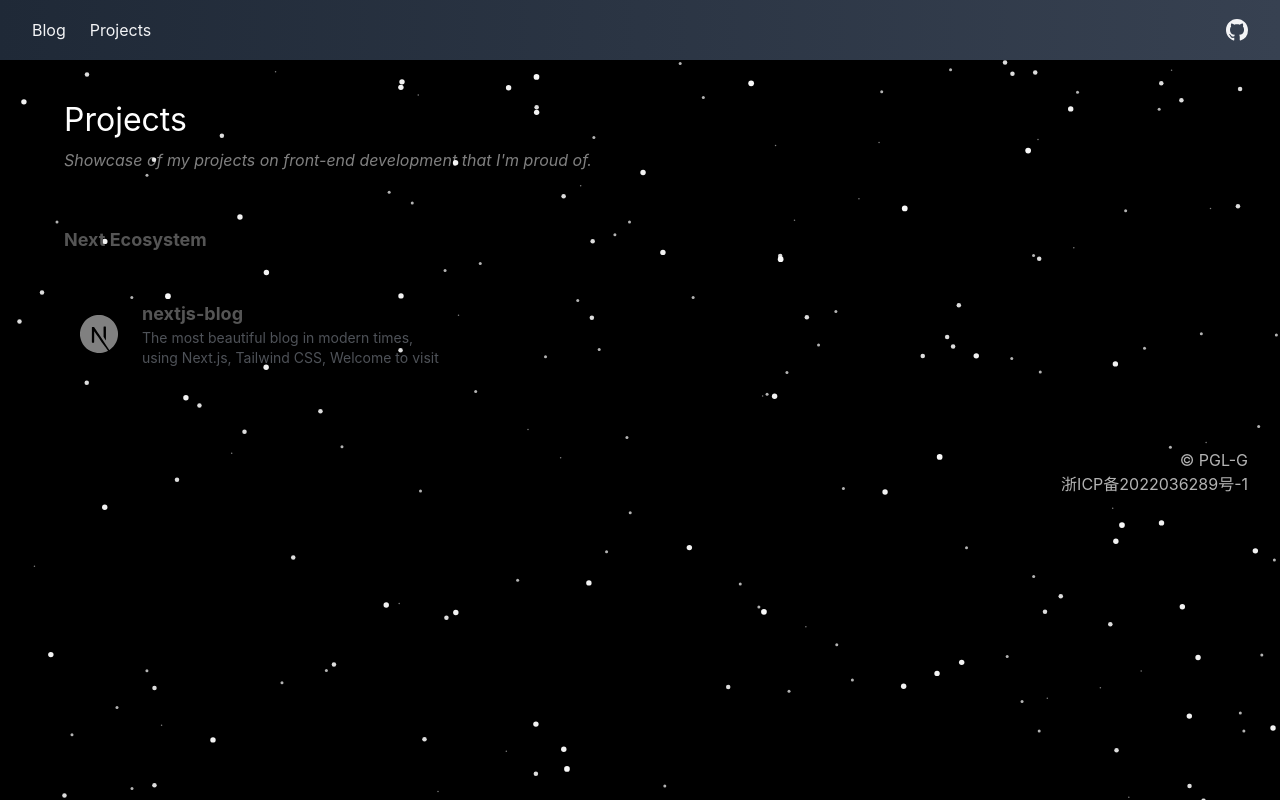
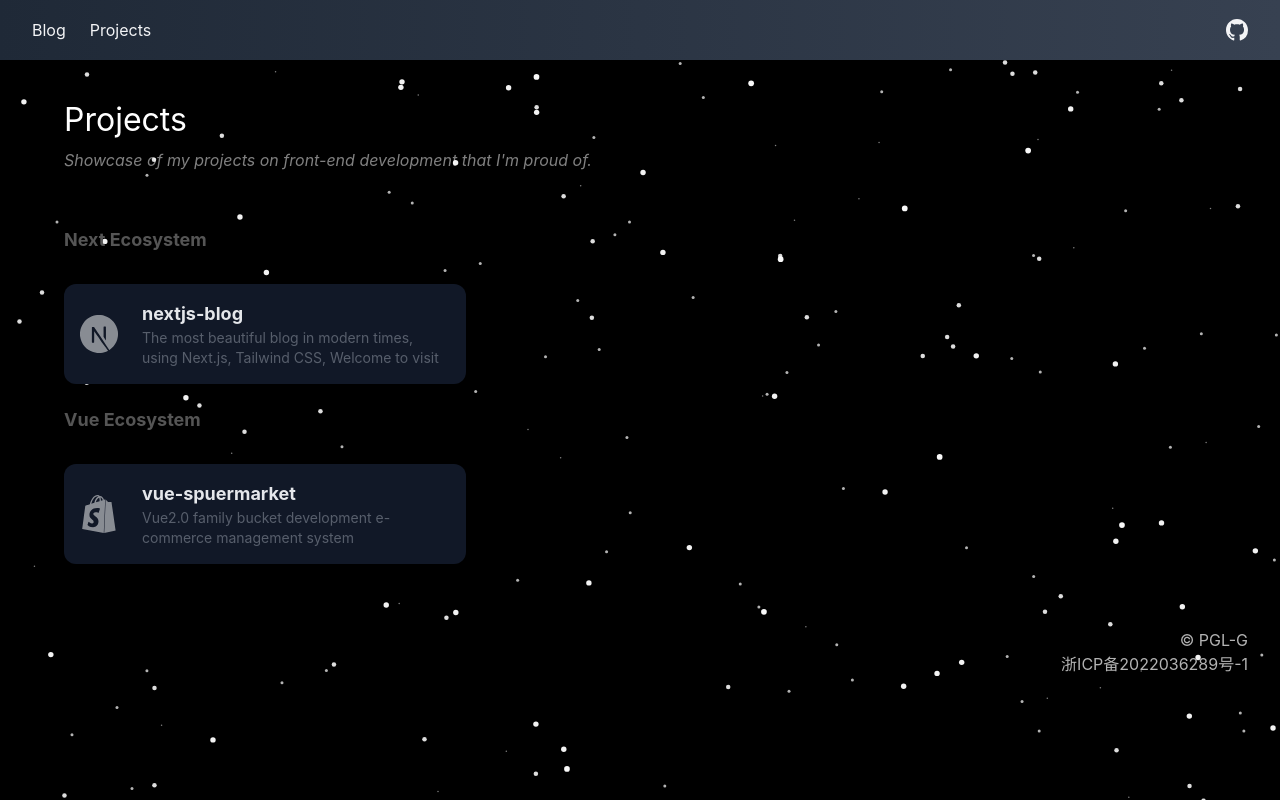
Before and after one commit to pgl-g/next-blog, a Next.js app: page /projects in a window 1280 px wide. Built offline with nearby package versions, Linux system fonts and the light colour scheme.

Commit message:
feat: vue ecosyste,

```diff
--- a/src/components/projects/ProjectCard.jsx
+++ b/src/components/projects/ProjectCard.jsx
@@ -10,14 +10,14 @@ export default function ProjectCard({ project }) {
           href={prjectItem.link}
           target="_blank"
           rel="noopener noreferrer"
-          className="h-full p-4 cursor-pointer group hover:bg-gray-900 rounded-xl"
+          className="h-full p-4 bg-gray-900 cursor-pointer group rounded-xl"
         >
           <section className="flex items-center gap-[24px]">
             <div className="text-[38px] opacity-50 group-hover:opacity-70">
               {prjectItem.icon}
             </div>
             <div>
-              <h4 className="text-[#555] group-hover:text-gray-200">
+              <h4 className="text-gray-200 group-hover:text-white">
                 {prjectItem.title}
               </h4>
               <p className="mb-auto text-sm text-gray-400 opacity-50">
--- a/src/mock/projects.jsx
+++ b/src/mock/projects.jsx
@@ -1,5 +1,6 @@
 import {
   SiNextdotjs,
+  SiShopify
 } from 'react-icons/si';
 export const projectsConfig = [
   {
@@ -14,4 +15,16 @@ export const projectsConfig = [
       },
     ],
   },
+  {
+    category: "Vue Ecosystem",
+    child: [
+      {
+        title: "vue-spuermarket",
+        description:
+          "Vue2.0 family bucket development e-commerce management system",
+        link: "https://github.com/pgl-g/HY-supermarket",
+        icon: <SiShopify />,
+      },
+    ],
+  }
 ];
```
